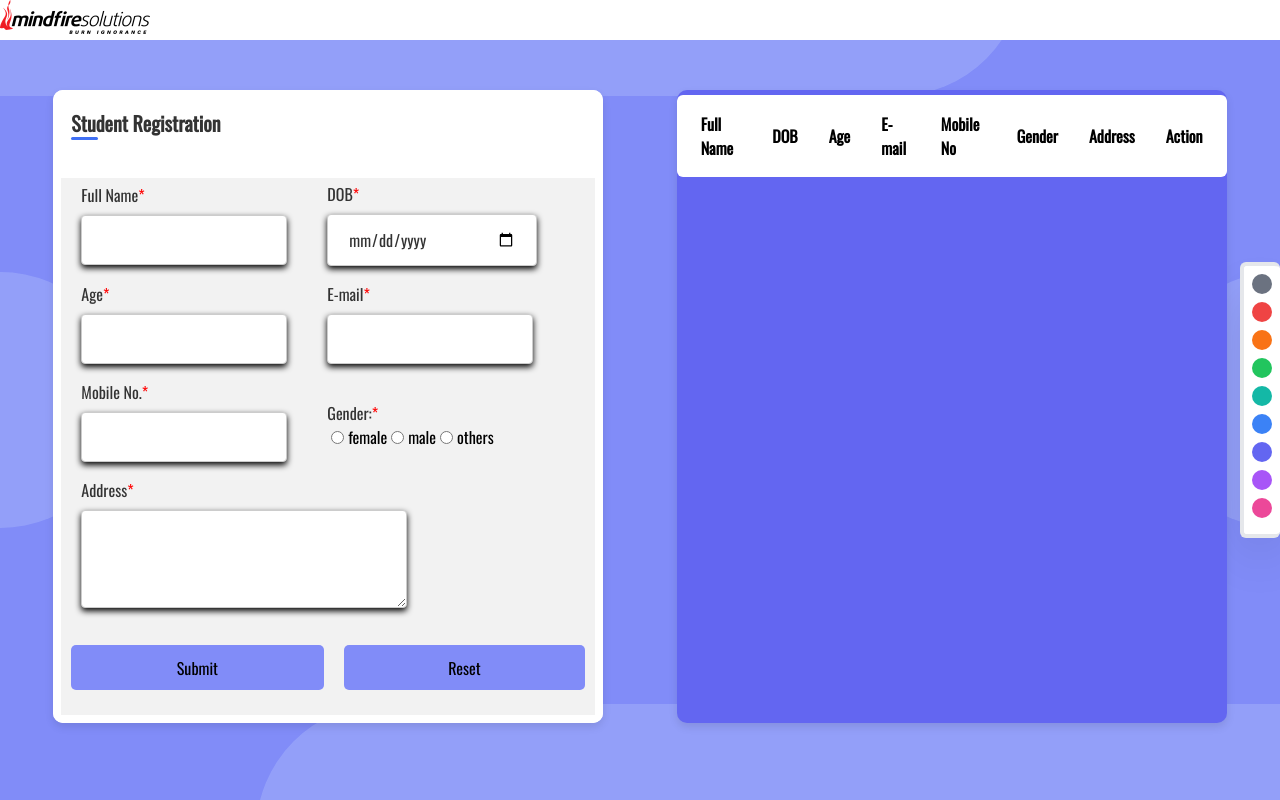
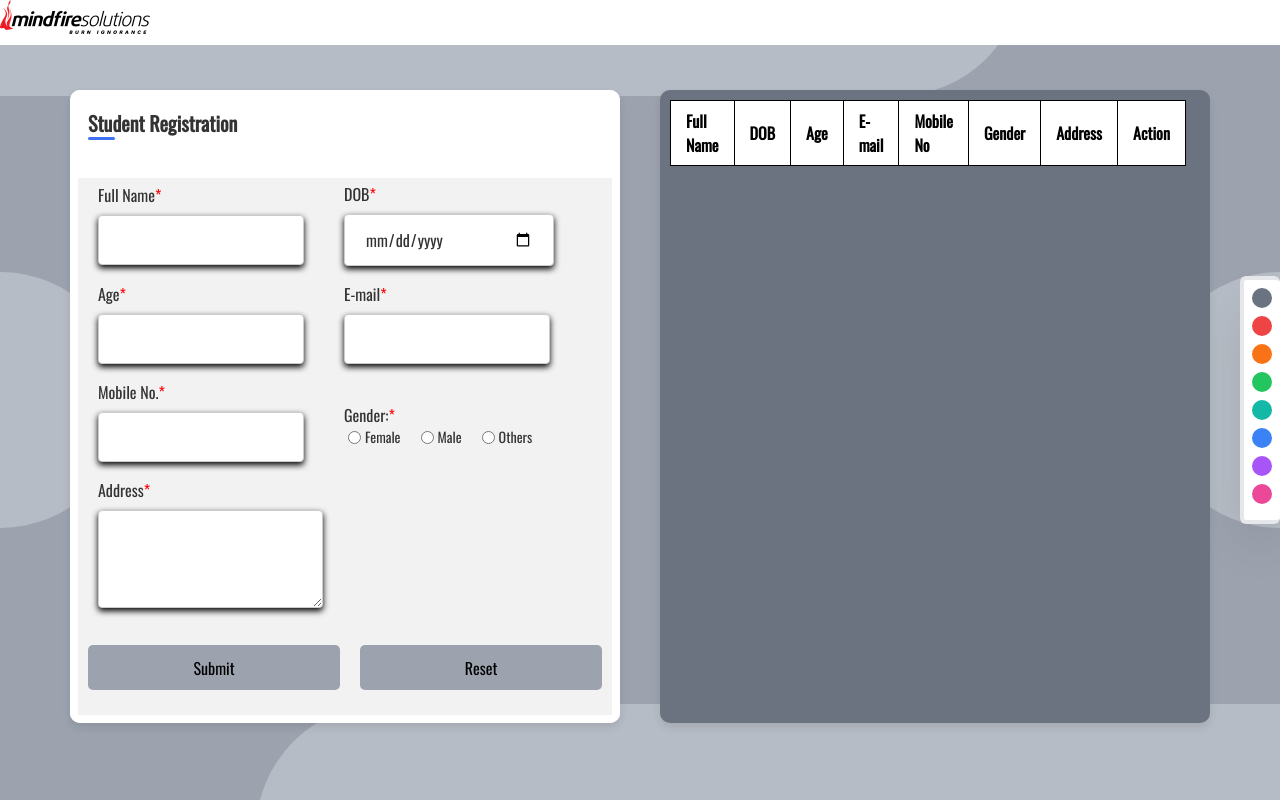
Before and after one commit to deepakyadav-01/Student_Registration, a React (Create React App) app: page / in a window 1280 px wide. Built offline with nearby package versions, Linux system fonts and the light colour scheme.

Commit message:
validation and local storage added

```diff
--- a/package.json
+++ b/package.json
@@ -9,6 +9,7 @@
     "react": "^18.2.0",
     "react-dom": "^18.2.0",
     "react-scripts": "5.0.1",
+    "react-toastify": "^10.0.3",
     "web-vitals": "^2.1.4"
   },
   "scripts": {
--- a/src/App.js
+++ b/src/App.js
@@ -1,10 +1,11 @@
 import React from 'react';
 import Home from "./components/Home";
-
+import { ToastContainer } from 'react-toastify';
+import 'react-toastify/dist/ReactToastify.css';
 const App = () => {
-
   return (
     <div>
+      <ToastContainer />
       <Home />
     </div>
   );
--- a/src/components/App.css
+++ b/src/components/App.css
@@ -1,18 +1,29 @@
 @import url('https://fonts.googleapis.com/css2?family=Oswald&display=swap');
 body {
-    background:rgb(129 140 248);
+    background:#9ca3af;
     margin: 0;
     padding: 0;
     font-family: Arial, sans-serif;
     font-family: 'Oswald', sans-serif;
 }
-
+.navbar{
+    display: flex;
+    background-color: #fff;
+    position: fixed;
+    width: 100%;
+    z-index:1;
+    height: 45px;
+}
 h1.text-center.text-light {
     text-align: center;
     color: #fff;
 }
 
-
+.d-flex {
+    display: flex;
+    flex-wrap: wrap;
+    justify-content: space-around;
+}
 .card {
     background-color: #fff;
     border-radius: 10px;
@@ -27,7 +38,7 @@ h1.text-center.text-light {
     z-index:0;
 }
 #cardtable{
-    background-color:rgb(99 102 241);
+    background-color:#6b7280;
 }
 
 .p-2 {
@@ -67,7 +78,7 @@ h1.text-center.text-light {
     background-color:#f2f2f2;
   }
 
-  .fields{
+.fields{
     display: flex;
   align-items: center;
   flex-wrap: wrap;
@@ -120,7 +131,7 @@ input[type="reset"] {
     width:503px ;
     border: none;
     outline: none;
-    background-color: rgb(129 140 248);
+    background-color: #9ca3af;
     border-radius:5px ;
     margin:25px 10px;
     color:black;
@@ -144,13 +155,15 @@ input[type="reset"]:hover {
 
 td,
 th {
-    border: 1px solid white;
+    border: 1px solid black;
     text-align: left;
     padding: 8px 15px;
     color: black;
 }
 
 th {
+
+
     background-color:white;
 }
 
@@ -268,10 +281,13 @@ th {
 }
 #tbl{
     overflow-x:auto;
-    margin-top:5px;
-    background-color: white;
+    margin:2px;
+    background-color:#6b7280;
 }
-
+#studentList{
+    border:none;
+    width:80%
+}
 #dob{
     width:210px;
 }
@@ -281,6 +297,7 @@ th {
 .gender input{
     margin: 4px;
 }
+
 @keyframes slideInRight {
 	0% {
 		transform: translateX(110%);
--- a/src/components/Form.jsx
+++ b/src/components/Form.jsx
@@ -1,150 +1,232 @@
-import React from "react";
+import React, { useState } from 'react';
 import './App.css';
-const Form = () => {
 
+const Form = ({ onFormSubmit, selectedStudent }) => {
+  const initialFormData = {
+    fullName: '',
+    dob: '',
+    age: '',
+    email: '',
+    mobileno: '',
+    gender: '',
+    address: '',
+  };
+
+  const [formData, setFormData] = useState(selectedStudent || initialFormData);
+  const [formErrors, setFormErrors] = useState({
+    fullName: '',
+    dob: '',
+    age: '',
+    email: '',
+    mobileno: '',
+    gender: '',
+    address: '',
+  });
+  const emailRegex =  /^[^\s@]+@[^\s@]+\.[^\s@]+$/;
+  const mobilenoRegex = /^[6-9][0-9]{9}$/;
+  const handleInputChange = (e) => {
+    const { name, value } = e.target;
+    setFormData({ ...formData, [name]: value });
+    validateField(name, value);
+  };
+
+  const validateField = (fieldName, value) => {
+    if (!value || !value.trim()) {
+      setFormErrors((prevErrors) => ({ ...prevErrors, [fieldName]: `${fieldName} is required` }));
+      return false;
+    }
+    else if (fieldName === 'email' && !emailRegex.test(value)) {
+      setFormErrors((prevErrors) => ({ ...prevErrors, email: 'Invalid email format' }));
+      return false;
+    }
+
+    else if (fieldName === 'mobileno' && !mobilenoRegex.test(value)) {
+      setFormErrors((prevErrors) => ({ ...prevErrors, mobileno: 'Invalid phone number format' }));
+      return false;
+    }
+
+    else {
+      setFormErrors((prevErrors) => ({ ...prevErrors, [fieldName]: '' }));
+      return true;
+    }
+  };
+
+  const handleSubmit = (e) => {
+    e.preventDefault();
+    const isFormValid = validateForm();
+
+    if (isFormValid) {
+      onFormSubmit(e, formData);
+    }
+  };
+
+  const validateForm = () => {
+    let isFormValid = true;
+
+    Object.keys(formData).forEach((fieldName) => {
+      const fieldValue = formData[fieldName];
+      const isValid = validateField(fieldName, fieldValue);
+
+      if (!isValid) {
+        isFormValid = false;
+      }
+    });
+
+    return isFormValid;
+  };
 
   return (
-    <div className='d-flex flex flex-wrap justify-around'>
-
       <div className="card" id="cardform">
-    <div className="p-2">
+        <div className="p-2 ">
           <header>Student Registration</header>
-      <form
-        autoComplete="off"
-        // onSubmit={onFormSubmit}
-        className="form-group"
-      >
-        <div class="fields">
-          <div class="input_field">
-            <label for="fullName">
-              Full Name<span class="ast">*</span>
+          <form autoComplete="off" className="form-group" onSubmit={handleSubmit}>
+            <div className="fields">
+              <div className="input_field">
+                <label htmlFor="fullName">
+                  Full Name<span className="ast">*</span>
                 </label>
                 <input
                   type="text"
                   name="fullName"
                   id="fullName"
-              class="form-control"
-              oninput="validateFullName(this)"
+                  className="form-control"
+                  onChange={handleInputChange}
+                  value={formData.fullName || ''}
                 />
-            <div id="fullNameError" class="error-message"></div>
+                <div className="error-message">{formErrors.fullName}</div>
               </div>
-          <div class="input_field">
-            <label for="dob">
-              DOB<span class="ast">*</span>
+
+              <div className="input_field">
+                <label htmlFor="dob">
+                  DOB<span className="ast">*</span>
                 </label>
                 <input
                   type="date"
                   name="dob"
                   id="dob"
-              class="form-control"
-              oninput="validateDOB(this)"
+                  className="form-control"
+                  onChange={handleInputChange}
+                  value={formData.dob || ''}
                 />
-            <div id="dobError" class="error-message"></div>
+                <div className="error-message">{formErrors.dob}</div>
               </div>
-          <div class="input_field">
-            <label for="age">
-              Age<span class="ast">*</span>
+
+              <div className="input_field">
+                <label htmlFor="age">
+                  Age<span className="ast">*</span>
                 </label>
                 <input
                   type="number"
                   name="age"
                   id="age"
-              class="form-control"
-              oninput="validateAge(this)"
+                  className="form-control"
+                  onChange={handleInputChange}
+                  value={formData.age || ''}
                 />
-            <div id="ageError" class="error-message"></div>
+                <div className="error-message">{formErrors.age}</div>
               </div>
-          <div class="input_field">
-            <label for="email">
-              E-mail<span class="ast">*</span>
+
+              <div className="input_field">
+                <label htmlFor="email">
+                  E-mail<span className="ast">*</span>
                 </label>
                 <input
                   type="email"
                   name="email"
                   id="email"
-              class="form-control"
-              oninput="validateEmail(this)"
+                  className="form-control"
+                  onChange={handleInputChange}
+                  value={formData.email || ''}
                 />
-            <div id="emailError" class="error-message"></div>
+                <div className="error-message">{formErrors.email}</div>
               </div>
-          <div class="input_field">
-            <label for="mobileno">
-              Mobile No.<span class="ast">*</span>
+
+              <div className="input_field">
+                <label htmlFor="mobileno">
+                  Mobile No.<span className="ast">*</span>
                 </label>
                 <input
                   type="text"
                   name="mobileno"
                   id="mobileno"
-              class="form-control"
-              oninput="validateMobileNo(this)"
+                  className="form-control"
+                  onChange={handleInputChange}
+                  value={formData.mobileno || ''}
                 />
-            <div id="mobilenoError" class="error-message"></div>
+                <div className="error-message">{formErrors.mobileno}</div>
               </div>
-          <div class="gender">
-            <label for="">
-              Gender:<span class="ast">*</span>
+
+              <div className="gender">
+                <label htmlFor="gender">
+                  Gender:<span className="ast">*</span>
                 </label>
+                <div className="flex">
                   <input
                     type="radio"
                     name="gender"
-              id=""
+                    id="female"
                     value="female"
-              class="form-control"
-              oninput="validateGender(this)"
+                    className="form-control"
+                    onChange={handleInputChange}
+                    checked={formData.gender === 'female' || ''}
                   />
-            female
+                  <label htmlFor="female" className="text-sm mr-4">
+                    Female
+                  </label>
+
                   <input
                     type="radio"
                     name="gender"
-              id=""
+                    id="male"
                     value="male"
-              class="form-control"
-              oninput="validateGender(this)"
+                    className="form-control"
+                    onChange={handleInputChange}
+                    checked={formData.gender === 'male' || ''}
                   />
-            male
+                  <label htmlFor="male" className="text-sm mr-4">
+                    Male
+                  </label>
+
                   <input
                     type="radio"
                     name="gender"
-              id=""
+                    id="others"
                     value="others"
-              class="form-control"
-              oninput="validateGender(this)"
+                    className="form-control"
+                    onChange={handleInputChange}
+                    checked={formData.gender === 'others' || ''}
                   />
-            others
-            <div id="genderError" class="error-message"></div>
+                  <label htmlFor="others" className="text-sm">
+                    Others
+                  </label>
                 </div>
-          <div class="input_field">
-            <label for="address">
-              Address<span class="ast">*</span>
+                <div className="error-message">{formErrors.gender}</div>
+              </div>
+
+              <div className="input_field">
+                <label htmlFor="address">
+                  Address<span className="ast">*</span>
                 </label>
                 <textarea
                   name="address"
                   id="address"
-              cols="47"
+                  cols="30"
                   rows="3"
-              oninput="validateAddress(this)"
+                  className="form-control"
+                  onChange={handleInputChange}
+                  value={formData.address || ''}
                 ></textarea>
-            <div id="addressError" class="error-message"></div>
+                <div className="error-message">{formErrors.address}</div>
               </div>
             </div>
             <div className="form_action--button">
-          <input
-            type="submit"
-            id="submit"
-            value="Submit"
-            className="btn btn-success"
-          />
-          <input
-            type="reset"
-            id="reset"
-            value="Reset"
-            className="btn btn-warning"
-          />
+              <input type="submit" id="submit" value="Submit" className="btn btn-success" />
+              <input type="reset" id="reset" value="Reset" className="btn btn-warning" />
             </div>
           </form>
         </div>
-  </div></div>
-  )
-}
+      </div>
+  );
+};
 
-export default Form
+export default Form;
--- a/src/components/Home.jsx
+++ b/src/components/Home.jsx
@@ -1,35 +1,136 @@
-import React, { useState } from 'react';
+import React, { useState,useEffect } from 'react';
 import Navbar from "./NavBar";
 import Table from "./Table";
 import Form from "./Form";
+import { toast } from 'react-toastify';
+import './App.css'
+const Home = () => {
+  // other fxn
+  const [studentList, setStudentList] = useState([]);
+  const [selectedStudentIndex, setSelectedStudentIndex] = useState(null);
 
-const Home = () => {
-  const [themeColor, setThemeColor] = useState('indigo'); // Default theme color
+  const [formData, setFormData] = useState({
+    fullName: '',
+    dob: '',
+    age: '',
+    email: '',
+    mobileno: '',
+    gender: '',
+    address: '',
+  });
+  useEffect(() => {
+    const storedData = JSON.parse(localStorage.getItem('studentData')) || [];
+    setStudentList(storedData);
+  }, []);
+
+  const saveToLocalStorage = (data) => {
+    localStorage.setItem('studentData', JSON.stringify(data));
+  };
+
+  const onFormSubmit = (event, formData) => {
+    event.preventDefault();
+
+    if (selectedStudentIndex !== null) {
+      // Update existing employee
+      const updatedStudentList = [...studentList];
+      updatedStudentList[selectedStudentIndex] = formData;
+      setStudentList(updatedStudentList);
+      setSelectedStudentIndex(null);
+    } else {
+      // Add new employee
+      setStudentList([...studentList, formData]);
+    }
+
+    // Save data to local storage
+    saveToLocalStorage([...studentList, formData]);
+  };
+
+  const onEdit = (index) => {
+    console.log('onEdit clicked:', index);
+    const selectedStudent = studentList[index];
+    console.log('Selected Student:', selectedStudent);
+
+    const updatedFormData = {
+      fullName: selectedStudent.fullName || '',
+      dob: selectedStudent.dob || '',
+      age: selectedStudent.age || '',
+      email: selectedStudent.email || '',
+      mobileno: selectedStudent.mobileno || '',
+      gender: selectedStudent.gender || '',
+      address: selectedStudent.address || '',
+    };
+    console.log('Updated Form Data:', updatedFormData);
+
+    // Log the current state before updating
+    console.log('Current Form Data State:', formData);
+
+    // Set the form data in the EmployeeForm component
+    setSelectedStudentIndex(index);
+    setFormData(updatedFormData);
+
+    // Log the state after updating
+    console.log('Updated Form Data State:', formData);
+  };
+
+  const onDelete = (index) => {
+    // Show confirmation dialog
+    const isConfirmed = window.confirm("Are you sure you want to delete this employee data?");
+
+    // If the user confirms, proceed with deletion
+    if (isConfirmed) {
+      const updatedStudentList = [...studentList];
+      updatedStudentList.splice(index, 1);
+      setStudentList(updatedStudentList);
+
+      toast.error('❌ Data deleted sucessfully!', {
+        position: "top-right",
+        autoClose: 5000,
+        hideProgressBar: false,
+        closeOnClick: true,
+        pauseOnHover: true,
+        draggable: true,
+        progress: undefined,
+        theme: "light",
+
+        });
+    }
+  };
+
+  // theme
+  const [themeColor, setThemeColor] = useState('gray'); // Default theme color
+
+
   const changeTheme = (color) => {
+
     setThemeColor(color);
     document.getElementById('cardtable').style.backgroundColor=color;
     document.getElementById('submit').style.backgroundColor=color;
     document.getElementById('reset').style.backgroundColor=color;
+    document.getElementById('studentList').style.backgroundColor=color;
+    document.getElementById('tbl').style.backgroundColor=color;
+
+
 document.getElementById('btn_gray').addEventListener('click',function(){
   document.body.style.backgroundColor='#9ca3af';
 });
 document.getElementById('btn_red').addEventListener('click',function(){
   document.body.style.backgroundColor='#f87171';
+
 });
 document.getElementById('btn_orange').addEventListener('click',function(){
   document.body.style.backgroundColor='#fb923c';
+
 });
 document.getElementById('btn_green').addEventListener('click',function(){
   document.body.style.backgroundColor='#4ade80';
+
 });
 document.getElementById('btn_teal').addEventListener('click',function(){
   document.body.style.backgroundColor='#2dd4bf';
+
 });
 document.getElementById('btn_blue').addEventListener('click',function(){
   document.body.style.backgroundColor='#60a5fa';
-});
-document.getElementById('btn_indigo').addEventListener('click',function(){
-  document.body.style.backgroundColor='#818cf8';
 });
 document.getElementById('btn_purple').addEventListener('click',function(){
   document.body.style.backgroundColor='#c084fc';
@@ -42,8 +143,9 @@ document.getElementById('btn_pink').addEventListener('click',function(){
 
 
   return (
+    <div className="d-flex">
     <div className='flex flex-wrap justify-evenly '>
-        <div
+      <div
         className={`h-screen w-screen bg-${themeColor}-400 overflow-hidden absolute flex items-center`} id='main_bg'
         style={{ zIndex: -1 }}
       >
@@ -56,7 +158,7 @@ document.getElementById('btn_pink').addEventListener('click',function(){
       <div className="fixed h-screen right-0 top-0 items-center flex">
         <div className={`p-2 bg-white border-l-4 border-t-4 border-b-4 border-${themeColor}-300 inline-flex items-center rounded-tl-lg shadow-2xl rounded-bl-lg z-10 flex-col`}>
           {/* Theme buttons */}
-          {['gray', 'red', 'orange', 'green', 'teal', 'blue', 'indigo', 'purple', 'pink'].map((color) => (
+          {['gray', 'red', 'orange', 'green', 'teal', 'blue', 'purple', 'pink'].map((color) => (
             <button
               key={color}
               id={`btn_${color}`}
@@ -65,15 +167,20 @@ document.getElementById('btn_pink').addEventListener('click',function(){
             ></button>
           ))}
         </div>
-        <div className='hidden bg-gray-300 bg-red-300 bg-orange-300 bg-green-300 bg-teal-300 bg-blue-300 bg-indigo-300 bg-purple-300 bg-pink-300'/>
-        <div className='hidden bg-gray-400 bg-red-400 bg-orange-400 bg-green-400 bg-teal-400 bg-blue-400 bg-indigo-400 bg-purple-400 bg-pink-400'/>
-        <div className='hidden bg-gray-500 bg-red-500 bg-orange-500 bg-green-500 bg-teal-500 bg-blue-500 bg-indigo-500 bg-purple-500 bg-pink-500'/>
+        <div className='hidden bg-gray-300 bg-red-300 bg-orange-300 bg-green-300 bg-teal-300 bg-blue-300 bg-purple-300 bg-pink-300'/>
+        <div className='hidden bg-gray-400 bg-red-400 bg-orange-400 bg-green-400 bg-teal-400 bg-blue-400 bg-purple-400 bg-pink-400'/>
+        <div className='hidden bg-gray-500 bg-red-500 bg-orange-500 bg-green-500 bg-teal-500 bg-blue-500 bg-purple-500 bg-pink-500'/>
 
 
       </div>
       <Navbar/>
-        <Form/>
-        <Table/>
+
+        <Form onFormSubmit={onFormSubmit}
+        selectedStudent={studentList[selectedStudentIndex]}/>
+        <Table  studentList={studentList}
+          onEdit={onEdit}
+          onDelete={onDelete}/>
+        </div>
     </div>
   )
 }
--- a/src/components/NavBar.jsx
+++ b/src/components/NavBar.jsx
@@ -2,7 +2,7 @@ import React from "react";
 import "./App.css";
 const NavBar = () => {
   return (
-    <div className="navbar flex fixed bg-white w-screen h-10 z-10">
+    <div className="navbar">
 
       <div className="logo">
         <img src="logo.png" alt="Logo" width="150" height="50" />
--- a/src/components/Table.jsx
+++ b/src/components/Table.jsx
@@ -1,9 +1,9 @@
 import React from "react";
 import './App.css';
-const Table = () => {
+const Table = ({ studentList, onEdit, onDelete }) => {
 
   return (
-    <div className='d-flex flex flex-wrap justify-around'>
+    <div className='d-flex'>
      <div className="card" id="cardtable">
     <div className="bg-primary p-2" id="tbl" >
       <table className="list" id="studentList">
@@ -16,10 +16,26 @@ const Table = () => {
           <th>Mobile No</th>
           <th>Gender</th>
           <th>Address</th>
-          <th id="th_hea">Action</th>
+          <th>Action</th>
         </tr>
       </thead>
-      <tbody class="text-light"></tbody>
+      <tbody class="text-light" id="tbl_body`">
+      {studentList.map((student, index) => (
+              <tr key={index}>
+                <td>{student.fullName}</td>
+                <td>{student.dob}</td>
+                <td>{student.age}</td>
+                <td>{student.email}</td>
+                <td>{student.mobileno}</td>
+                <td>{student.gender}</td>
+                <td>{student.address}</td>
+                <td>
+                  <button className=" bg-green-500 px-6 py-2 m-2 rounded-2xl		" onClick={() => onEdit(index)}>Edit</button>
+                  <button className="bg-red-800 px-4 py-2 m-2 rounded-2xl" onClick={() => onDelete(index)}>Delete</button>
+                </td>
+              </tr>
+            ))}
+        </tbody>
       </table>
     </div>
   </div></div>
```
Also changed, not shown: 1 other file (tests, documents, lock files or other folders). Lines whose indentation alone changed are shown as unchanged.
